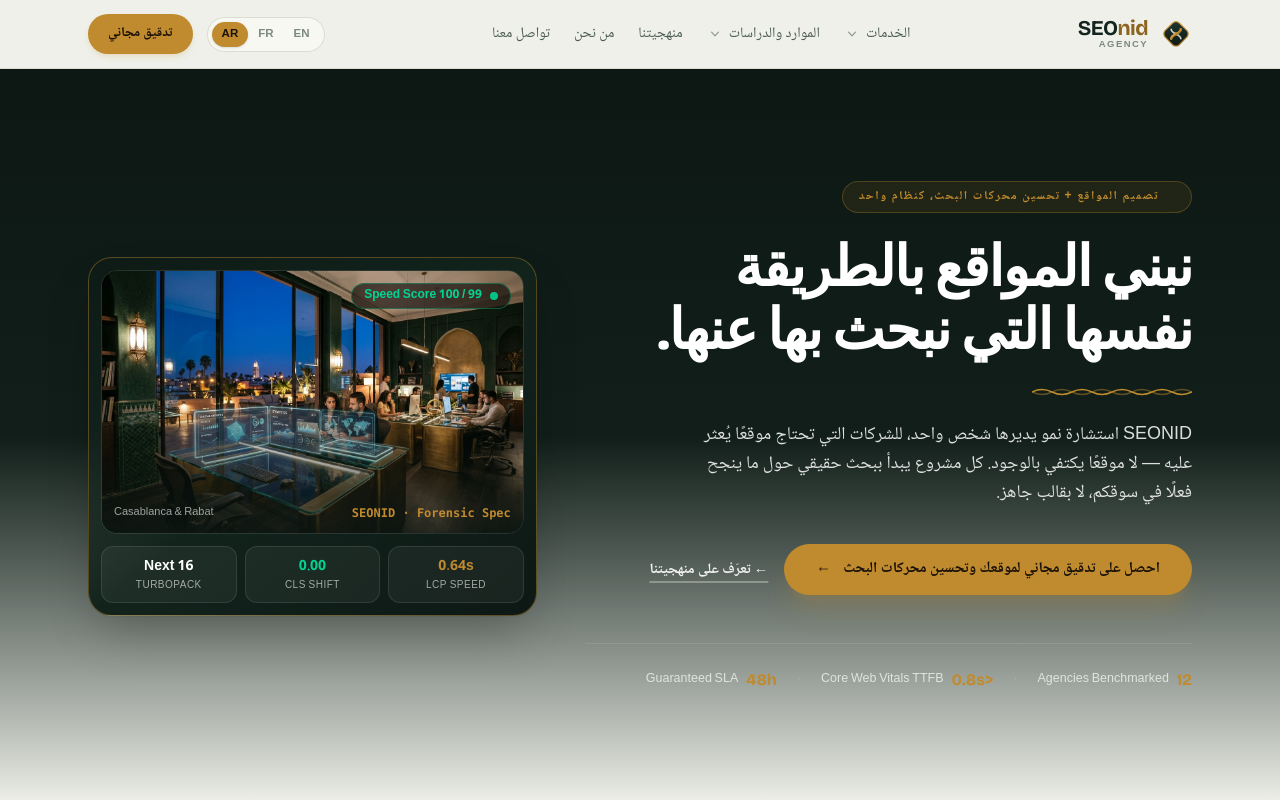
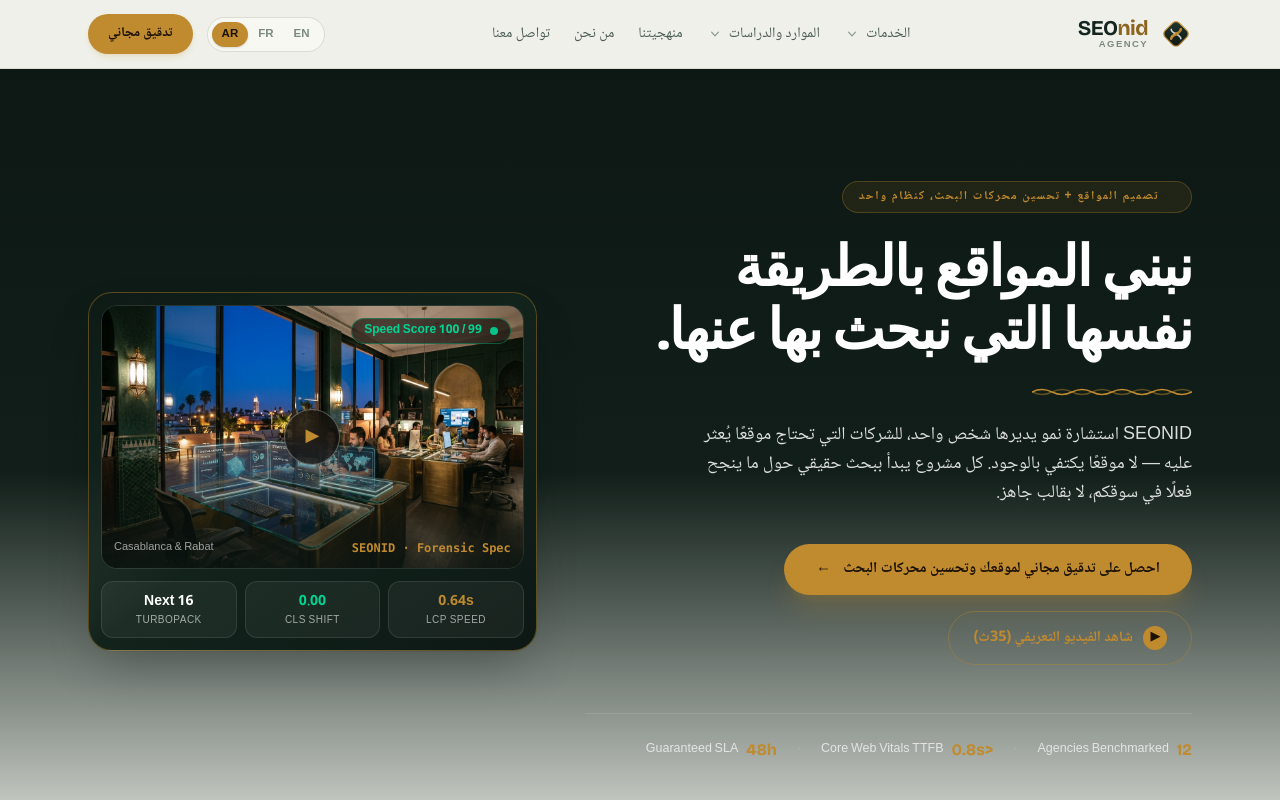
Before and after one commit to Abdelilah369/seonid-agency, a Next.js app: page /ar in a window 1280 px wide. Shown: the top 800 px of the page. Built offline with nearby package versions, Linux system fonts and the light colour scheme.

Commit message:
feat(hero): integrate interactive cinema modal for agency promo video

```diff
--- a/components/HeroFilm.tsx
+++ b/components/HeroFilm.tsx
@@ -1,17 +1,19 @@
 "use client";
 
+import { useState } from "react";
 import Link from "next/link";
 import WovenDivider from "./WovenDivider";
 import type { Locale } from "@/lib/i18n";
 import type { Dictionary } from "@/lib/dictionaries";
 
 export default function HeroFilm({ locale, dict }: { locale: Locale; dict: Dictionary }) {
+  const [videoOpen, setVideoOpen] = useState(false);
   const t = dict.home;
   const isAr = locale === "ar";
 
   return (
     <section className="relative overflow-hidden bg-gradient-to-b from-[#0d1814] via-[#111e19] to-bg py-16 sm:py-24 lg:py-28 text-white">
-      {/* Background Subtle Ambient Glow (Zero Lag) */}
+      {/* Background Subtle Ambient Glow */}
       <div className="pointer-events-none absolute inset-0 -z-10 overflow-hidden" aria-hidden="true">
         <div className="absolute -top-32 -left-32 h-[500px] w-[500px] rounded-full bg-[#c08a2e]/15 blur-[120px]" />
         <div className="absolute top-1/2 -right-32 h-[550px] w-[550px] rounded-full bg-[#1b3d30]/35 blur-[140px]" />
@@ -42,7 +44,7 @@
               {t.heroSubhead}
             </p>
 
-            {/* Action CTAs */}
+            {/* Action CTAs & Watch Video Button */}
             <div className="mt-9 flex flex-wrap items-center gap-4">
               <Link
                 href={`/${locale}/audit`}
@@ -51,12 +53,18 @@
                 <span>{t.heroCtaPrimary}</span>
                 <span className={isAr ? "rotate-180" : ""}>→</span>
               </Link>
-              <Link
-                href={`/${locale}/process`}
-                className="inline-flex items-center gap-2 text-[14.5px] font-semibold text-white/90 underline decoration-white/30 decoration-2 underline-offset-8 transition-colors hover:text-white hover:decoration-accent"
+
+              {/* Watch Video Modal Trigger */}
+              <button
+                type="button"
+                onClick={() => setVideoOpen(true)}
+                className="inline-flex items-center gap-2.5 rounded-full border border-accent/40 bg-card/60 px-6 py-3.5 text-[14.5px] font-bold text-accent transition-all hover:bg-accent/15 hover:border-accent hover:scale-[1.02] active:scale-[0.98] backdrop-blur-md"
               >
-                {t.heroCtaSecondary}
-              </Link>
+                <span className="grid h-6 w-6 place-items-center rounded-full bg-accent text-[#1a1206] text-xs">
+                  ▶
+                </span>
+                <span>{isAr ? "شاهد الفيديو التعريفي (35ث)" : "Watch Agency Film (35s)"}</span>
+              </button>
             </div>
 
             {/* Proof Badges Bar */}
@@ -80,15 +88,25 @@
 
           {/* Right: Prominent High-Resolution Studio & Benchmark Card */}
           <div className="relative">
-            <div className="relative overflow-hidden rounded-3xl border border-accent/40 bg-gradient-to-br from-card via-[#12231c] to-[#0d1814] p-3 shadow-2xl backdrop-blur-xl">
+            <div
+              onClick={() => setVideoOpen(true)}
+              className="group relative cursor-pointer overflow-hidden rounded-3xl border border-accent/40 bg-gradient-to-br from-card via-[#12231c] to-[#0d1814] p-3 shadow-2xl backdrop-blur-xl transition-all duration-300 hover:border-accent hover:shadow-accent/20"
+            >
               {/* Studio Visual Preview */}
               <div className="relative aspect-[16/10] w-full overflow-hidden rounded-2xl border border-white/10">
                 <img
                   src="/images/hero-cinematic.jpg"
                   alt="SEONID Agency Moroccan Architectural Studio"
-                  className="h-full w-full object-cover"
+                  className="h-full w-full object-cover transition-transform duration-700 group-hover:scale-105"
                 />
                 <div className="absolute inset-0 bg-gradient-to-t from-[#0d1814] via-transparent to-transparent opacity-80" />
+
+                {/* Play Button Overlay */}
+                <div className="absolute inset-0 grid place-items-center">
+                  <div className="grid h-14 w-14 place-items-center rounded-full border border-white/30 bg-black/60 text-accent shadow-2xl backdrop-blur-md transition-transform duration-300 group-hover:scale-110 group-hover:bg-accent group-hover:text-[#1a1206]">
+                    <span className="text-lg">▶</span>
+                  </div>
+                </div>
 
                 {/* Floating Performance Score Pill */}
                 <div className="absolute top-3 right-3 inline-flex items-center gap-2 rounded-full border border-emerald-500/40 bg-black/60 px-3 py-1 text-xs font-bold text-emerald-400 backdrop-blur-md">
@@ -121,6 +139,53 @@
           </div>
         </div>
       </div>
+
+      {/* Interactive Cinematic Video Modal */}
+      {videoOpen && (
+        <div
+          className="fixed inset-0 z-50 flex items-center justify-center bg-black/90 p-4 backdrop-blur-xl animate-in fade-in duration-300"
+          onClick={() => setVideoOpen(false)}
+        >
+          <div
+            className="relative w-full max-w-4xl overflow-hidden rounded-3xl border border-accent/40 bg-[#0d1814] p-2 shadow-2xl"
+            onClick={(e) => e.stopPropagation()}
+          >
+            {/* Close Button */}
+            <button
+              type="button"
+              onClick={() => setVideoOpen(false)}
+              className="absolute top-4 right-4 z-10 grid h-10 w-10 place-items-center rounded-full bg-black/70 text-white transition-colors hover:bg-accent hover:text-[#1a1206]"
+              aria-label="Close Video"
+            >
+              ✕
+            </button>
+
+            <div className="aspect-video w-full overflow-hidden rounded-2xl bg-black">
+              <video
+                autoPlay
+                controls
+                playsInline
+                className="h-full w-full object-contain"
+                poster="/images/hero-cinematic.jpg"
+              >
+                <source src="/promo/seonid_promo_cinematic.mp4" type="video/mp4" />
+                Your browser does not support the video tag.
+              </video>
+            </div>
+
+            <div className="flex items-center justify-between p-4 text-xs text-white/80">
+              <span className="font-mono font-bold text-accent">SEONID Agency · Commercial Film (1080p 60fps)</span>
+              <Link
+                href={`/${locale}/audit`}
+                onClick={() => setVideoOpen(false)}
+                className="rounded-lg bg-accent px-4 py-2 font-bold text-[#1a1206] transition hover:bg-accent-deep"
+              >
+                {dict.nav.freeAudit} →
+              </Link>
+            </div>
+          </div>
+        </div>
+      )}
     </section>
   );
 }
```
